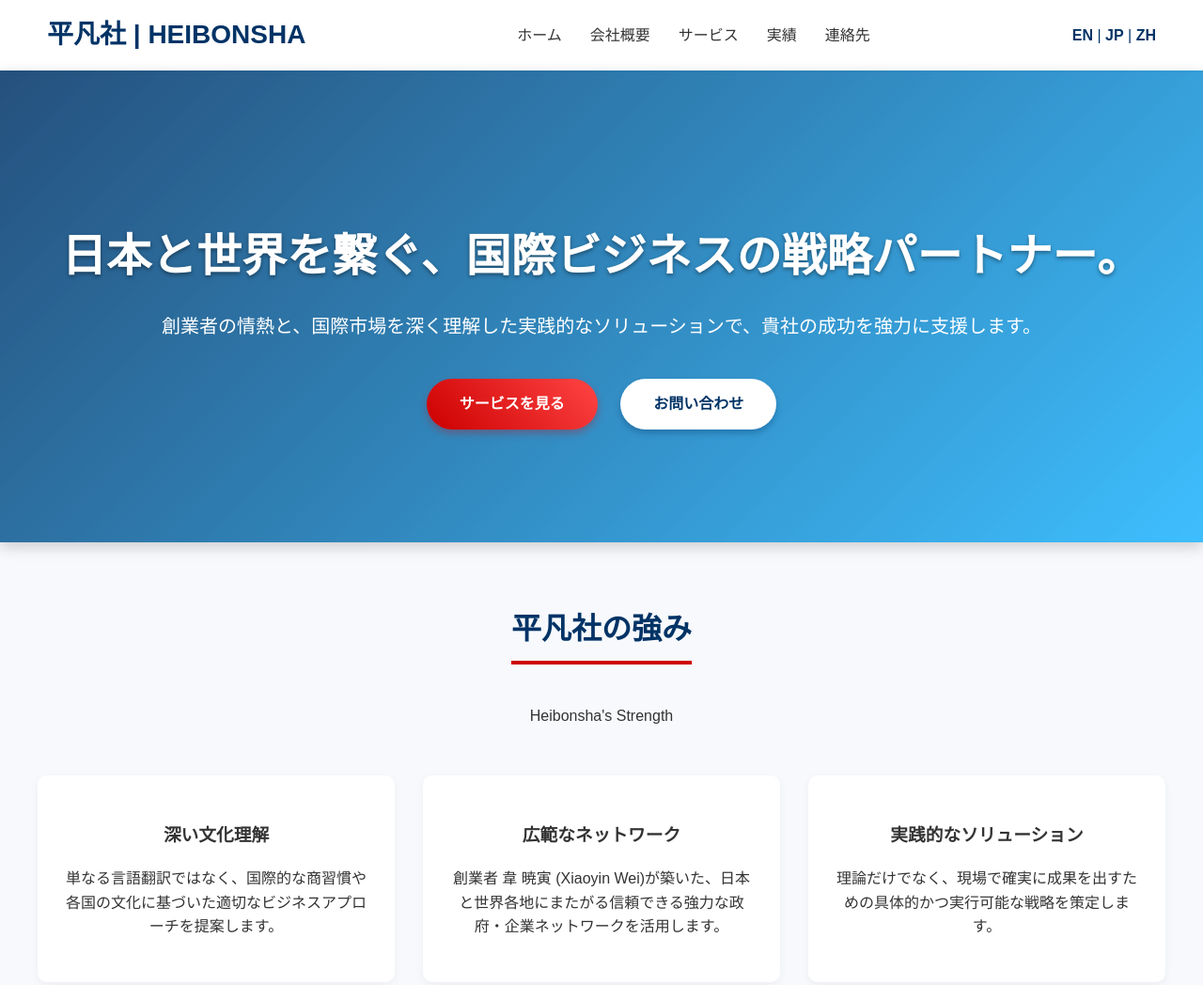
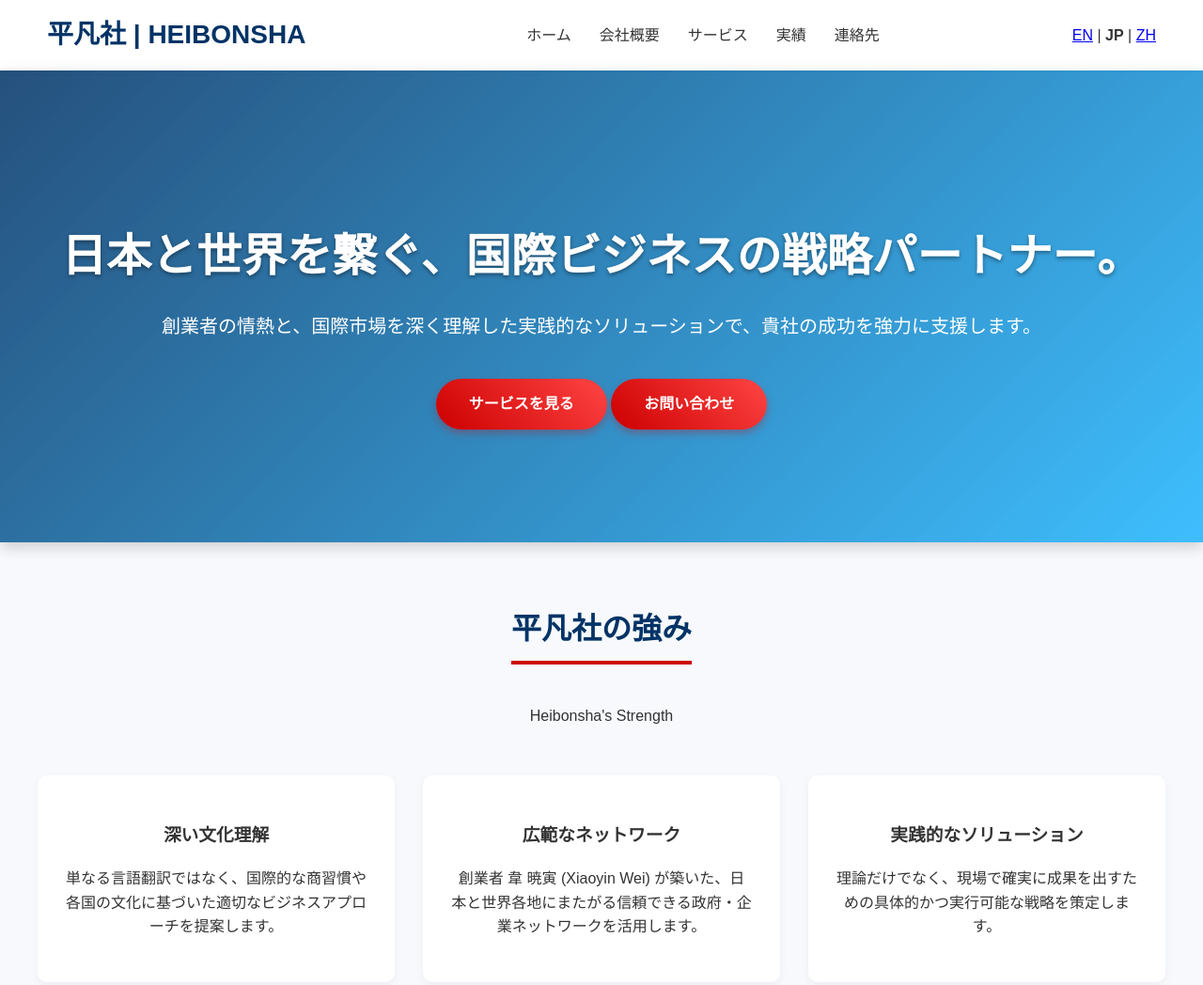
Before and after one commit to xiaoyinwei-sys/xiaoyinwei-sys.github.io, a plain HTML site: page index.html in a window 1280 px wide. Shown: the top 1048 px of the page at 94% size. Drawn offline with Linux system fonts and the light colour scheme.

Commit message:
Add favicon and restructure header and hero sections
Added favicon and improved structure for header and hero sections.

```diff
--- a/index.html
+++ b/index.html
@@ -4,11 +4,19 @@
     <meta charset="UTF-8">
     <meta name="viewport" content="width=device-width, initial-scale=1.0">
     <title>平凡社 | 日本と世界を繋ぐビジネスコンサルティング</title>
+
+    <!-- Favicon（可放 favicon.png） -->
+    <link rel="icon" href="favicon.png">
+
     <link rel="stylesheet" href="style.css">
 </head>
+
 <body>
+
+    <!-- ====================== HEADER ====================== -->
     <header>
         <h1><a href="index.html">平凡社 | HEIBONSHA</a></h1>
+
         <nav>
             <ul>
                 <li><a href="index.html">ホーム</a></li>
@@ -18,24 +26,34 @@
                 <li><a href="contact.html">連絡先</a></li>
             </ul>
         </nav>
-        <div style="margin-left: 20px;">
-            <a href="en/index.html" style="text-decoration: none; color: var(--color-primary); font-weight: bold;">EN</a>
-            <span style="color: var(--color-primary);"> | </span>
-            <span style="color: var(--color-primary); font-weight: bold;">JP</span>
-            <span style="color: var(--color-primary);"> | </span>
-            <a href="zh/index.html" style="text-decoration: none; color: var(--color-primary); font-weight: bold;">ZH</a>
+
+        <!-- Language Switch -->
+        <div class="lang-switch">
+            <a href="en/index.html">EN</a>
+            <span> | </span>
+            <span style="font-weight: bold;">JP</span>
+            <span> | </span>
+            <a href="zh/index.html">ZH</a>
         </div>
-        </header>
+    </header>
 
+
+    <!-- ====================== HERO ====================== -->
     <div class="hero">
         <h2>日本と世界を繋ぐ、国際ビジネスの戦略パートナー。</h2>
         <p>創業者の情熱と、国際市場を深く理解した実践的なソリューションで、貴社の成功を強力に支援します。</p>
 
-        <a href="service.html" class="btn-primary" style="margin-right: 20px;">サービスを見る</a>
-        <a href="contact.html" class="btn-primary" style="background: white; color: var(--color-primary); box-shadow: 0 4px 6px rgba(0, 51, 102, 0.3);">お問い合わせ</a>
+        <div class="hero-buttons">
+            <a href="service.html" class="btn-primary">サービスを見る</a>
+            <a href="contact.html" class="btn-primary btn-white">お問い合わせ</a>
+        </div>
     </div>
 
+
+    <!-- ====================== MAIN CONTENT ====================== -->
     <div class="container">
+
+        <!-- 強み -->
         <section>
             <div class="section-title">
                 <h2>平凡社の強み</h2>
@@ -43,35 +61,52 @@
             </div>
 
             <div class="feature-grid">
+
                 <div class="feature-item">
                     <h3>深い文化理解</h3>
                     <p>単なる言語翻訳ではなく、国際的な商習慣や各国の文化に基づいた適切なビジネスアプローチを提案します。</p>
                 </div>
+
                 <div class="feature-item">
                     <h3>広範なネットワーク</h3>
-                    <p>創業者 韋 暁寅 (Xiaoyin Wei)が築いた、日本と世界各地にまたがる信頼できる強力な政府・企業ネットワークを活用します。</p>
+                    <p>創業者 韋 暁寅 (Xiaoyin Wei) が築いた、日本と世界各地にまたがる信頼できる政府・企業ネットワークを活用します。</p>
                 </div>
+
                 <div class="feature-item">
                     <h3>実践的なソリューション</h3>
                     <p>理論だけでなく、現場で確実に成果を出すための具体的かつ実行可能な戦略を策定します。</p>
                 </div>
+
             </div>
         </section>
 
+
+        <!-- 創業者メッセージ -->
         <section style="background-color: white; padding: 50px; border-radius: 8px;">
             <div class="section-title">
                 <h2>創業者メッセージ</h2>
             </div>
+
             <p style="text-align: center; font-style: italic; font-size: 18px;">
                 「平凡という名に込めたのは、華美な成功論ではなく、日々の地に足のついた努力と、お客様の隣に寄り添う堅実な支援です。」
             </p>
+
             <p style="text-align: right; margin-top: 20px;">創業者：韋 暁寅 (Xiaoyin Wei)</p>
-            <p style="text-align: center;"><a href="about.html" style="color: var(--color-accent); text-decoration: none;">詳細なメッセージはこちら ></a></p>
+
+            <p style="text-align: center;">
+                <a href="about.html" style="color: var(--color-accent); text-decoration: none;">
+                    詳細なメッセージはこちら &gt;
+                </a>
+            </p>
         </section>
+
     </div>
 
+
+    <!-- ====================== FOOTER ====================== -->
     <footer>
         &copy; 2025 平凡社 | HEIBONSHA. All Rights Reserved.
     </footer>
+
 </body>
 </html>
```
